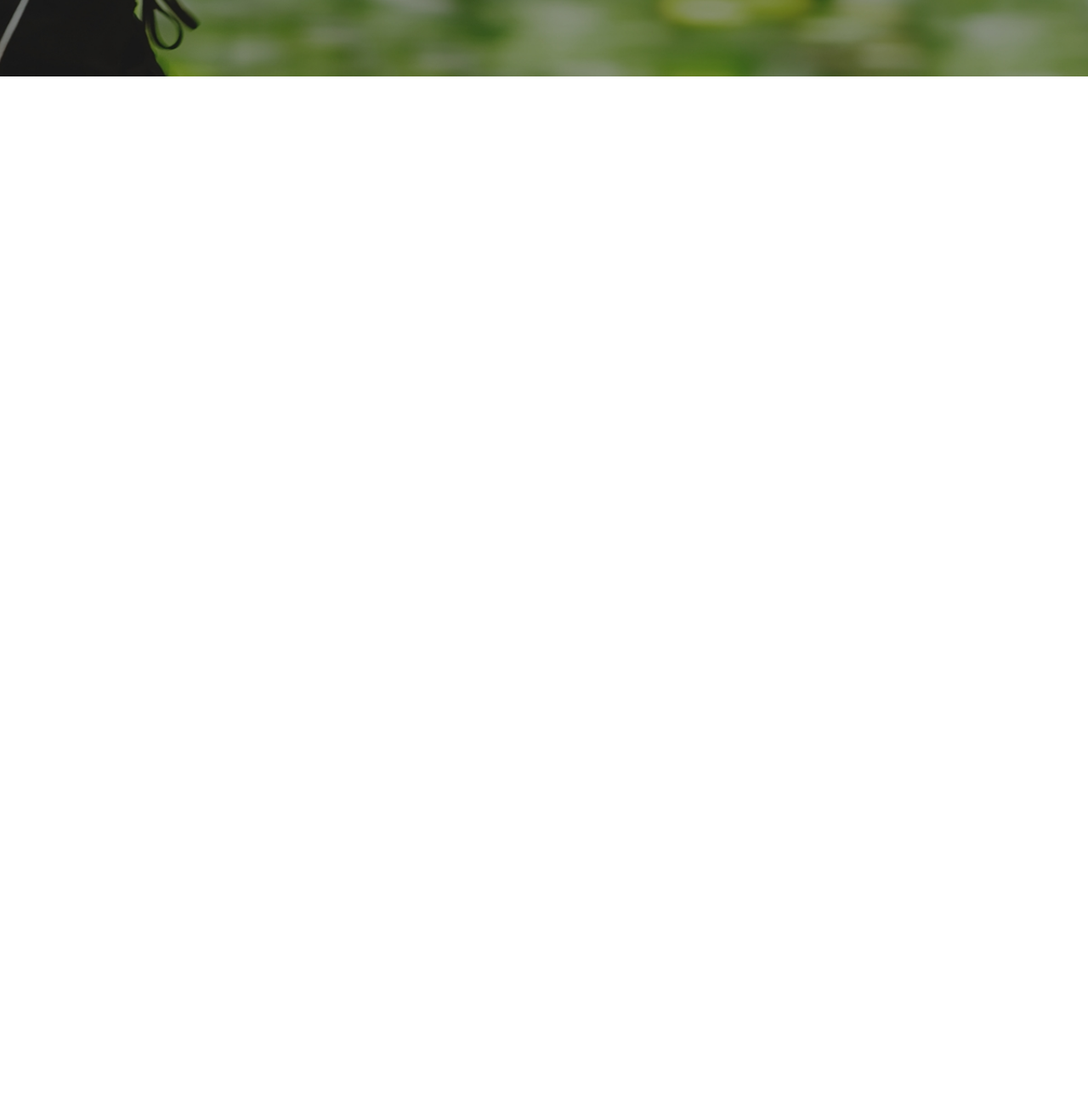
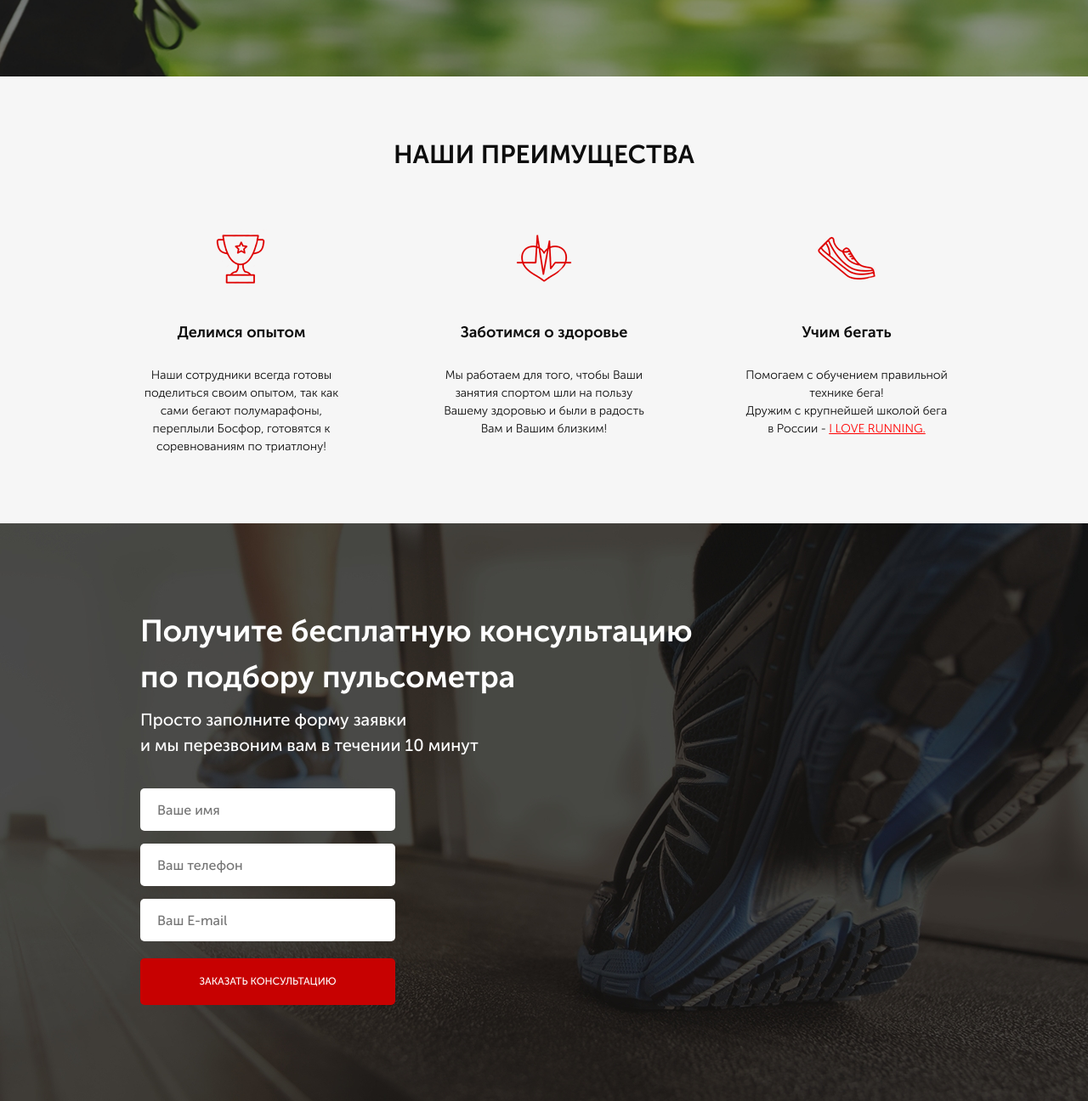
Before and after one commit to Julia-Kalyukh/RunSmart, a website: page src/index.html in a window 1280 px wide. Shown: the part 604-1900 px from the top of the page at 85% size. Before the commit the page ends 800 px from the top, so only its background shows below. Drawn offline with Linux system fonts and the light colour scheme.

Commit message:
add advantages section
Верстка блока с формой

```diff
--- a/src/index.html
+++ b/src/index.html
@@ -55,6 +55,66 @@
             </div>
         </div>
     </div>
+
+    <div class="advantages">
+        <div class="container">
+            <h2 class="title">НАШИ ПРЕИМУЩЕСТВА</h2>
+            <div class="advantages__wrapper">
+                <div class="advantages__item">
+                    <img src="icons/advantages/cup.png" alt="cup" class="advantages__icon">
+                    <div class="advantages__subtitle">
+                        Делимся опытом
+                    </div>
+                    <div class="advantages__descr">
+                        Наши сотрудники всегда готовы поделиться своим опытом,
+                        так как сами бегают полумарафоны, переплыли Босфор, готовятся к соревнованиям по триатлону!
+                    </div>
+                </div>
+                <div class="advantages__item">
+                    <img src="icons/advantages/heart.png" alt="heart" class="advantages__icon">
+                    <div class="advantages__subtitle">
+                        Заботимся о здоровье
+                    </div>
+                    <div class="advantages__descr">
+                        Мы работаем для того,
+                        чтобы Ваши занятия спортом шли на пользу Вашему здоровью и были в радость Вам и Вашим близким!
+                    </div>
+                </div>
+                <div class="advantages__item">
+                    <img src="icons/advantages/shoe.png" alt="shoe" class="advantages__icon">
+                    <div class="advantages__subtitle">
+                        Учим бегать
+                    </div>
+                    <div class="advantages__descr">
+                        Помогаем с обучением
+                        правильной технике бега!<br>
+                        Дружим с крупнейшей школой бега в России -
+                        <a href="#">I LOVE RUNNING.</a>
+                    </div>
+                </div>
+            </div>
+        </div>
+    </div>
+
+    <div class="consultation">
+        <div class="container">
+            <h2 class="title title_left">
+                Получите бесплатную консультацию<br>
+                по подбору пульсометра
+            </h2>
+            <div class="consultation__descr">
+                Просто заполните форму заявки<br>
+                и мы перезвоним вам в течении 10 минут
+            </div>
+            <form class="feed-form" action="#">
+                <input name="name" required placeholder="Ваше имя" type="text">
+                <input name="phone" required placeholder="Ваш телефон" type="number">
+                <input name="email" required placeholder="Ваш E-mail" type="email">
+                <button class="button button_submit">заказать кОНСУЛЬТАЦИЮ</button>
+            </form>
+        </div>
+    </div>
+
 </body>
 
 </html>
--- /dev/null
+++ b/src/sass/blocks/_advantages.scss
@@ -0,0 +1,32 @@
+.advantages {
+    padding: 70px 0 80px 0;
+    background-color: #f6f6f6;
+    &__wrapper {
+        margin-top: 65px;
+        display: flex;
+        justify-content: space-between;
+    }
+    &__item {
+        display: flex;
+        flex-direction: column;
+        align-items: center;
+        max-width: 238px;
+    }
+    &__subtitle {
+        margin-top: 38px;
+        color: #0d0d0d;
+        font-size: 18px;
+        font-weight: 700;
+    }
+    &__descr {
+        margin-top: 26px;
+        color: #0d0d0d;
+        font-size: 14px;
+        font-weight: 300;
+        text-align: center;
+        a {
+            color: #ff0000;
+            text-decoration: underline;
+        }
+    }
+}
--- a/src/sass/blocks/_buttons.scss
+++ b/src/sass/blocks/_buttons.scss
@@ -16,4 +16,9 @@
         font-size: 16px;
         line-height: 25px;
     }
+    &_submit {
+        width: 100%;
+        height: 55px;
+        font-style: 16px;
+    }
 }
--- /dev/null
+++ b/src/sass/blocks/_consultation.scss
@@ -0,0 +1,11 @@
+.consultation {
+    min-height: 680px;
+    padding: 100px 0 92px 0;
+    background: url(../img/consultation.jpg) center (center/cover) no-repeat;
+    &__descr {
+        color: #FFFFFF;
+        font-weight: 500;
+        font-size: 20px;
+        line-height: 30px;
+    }
+}
--- /dev/null
+++ b/src/sass/blocks/_forms.scss
@@ -0,0 +1,19 @@
+.feed-form {
+    margin-top: 36px;
+    display: flex;
+    flex-direction: column;
+    width: 300px;
+    input {
+        height: 50px;
+        border-radius: 5px;
+        background-color: #fff;
+        margin-bottom: 15px;
+        border: none;
+        padding: 0 20px;
+        font-style: 14px;
+        font-weight: 300px;
+        &:nth-child(3) {
+            margin-bottom: 20px;
+        }
+    }
+}
--- a/src/sass/blocks/_promo.scss
+++ b/src/sass/blocks/_promo.scss
@@ -1,7 +1,8 @@
 .promo{
     min-height: 650px;
     padding: 21px 0 93px 0;
-    background: url(../../img/main.jpg) center (center/cover) no-repeat;
+    background: url(../img/main.jpg) center (center/cover) no-repeat;
+    // background: url(../../img/main.jpg) center (center/cover) no-repeat;
     &__wrapper {
         display: flex;
         flex-direction: column;
--- /dev/null
+++ b/src/sass/blocks/_titles.scss
@@ -0,0 +1,12 @@
+.title {
+    color: #0d0d0d;
+    font-size: 30px;
+    font-weight: 700;
+    text-align: center;
+    &_left {
+        color: #fff;
+        font-size: 36px;
+        line-height: 54px;
+        text-align: left;
+    }
+}
--- a/src/sass/style.scss
+++ b/src/sass/style.scss
@@ -10,3 +10,7 @@
 @import 'blocks/promo';
 @import 'blocks/header';
 @import 'blocks/buttons';
+@import 'blocks/advantages';
+@import 'blocks/titles';
+@import 'blocks/consultation';
+@import 'blocks/forms';
```
Also changed, not shown: src/css/style.min.css.
